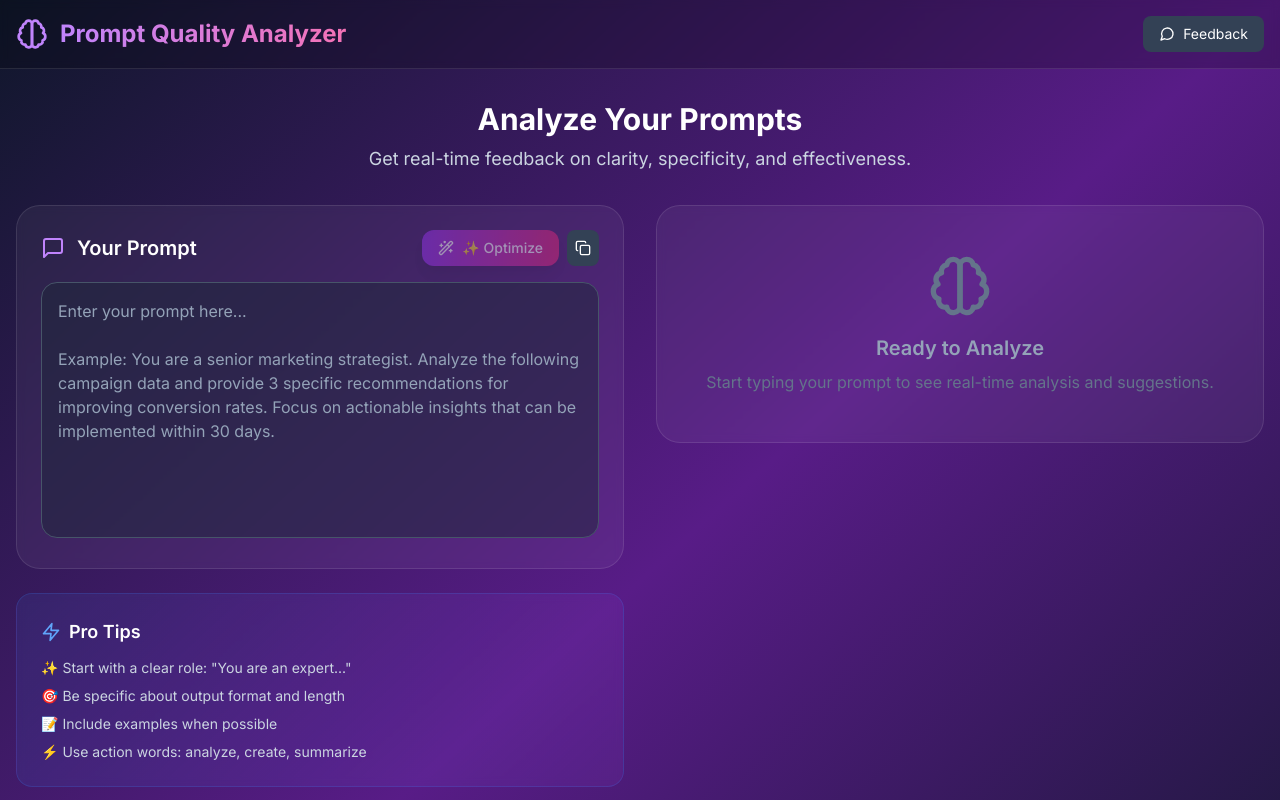
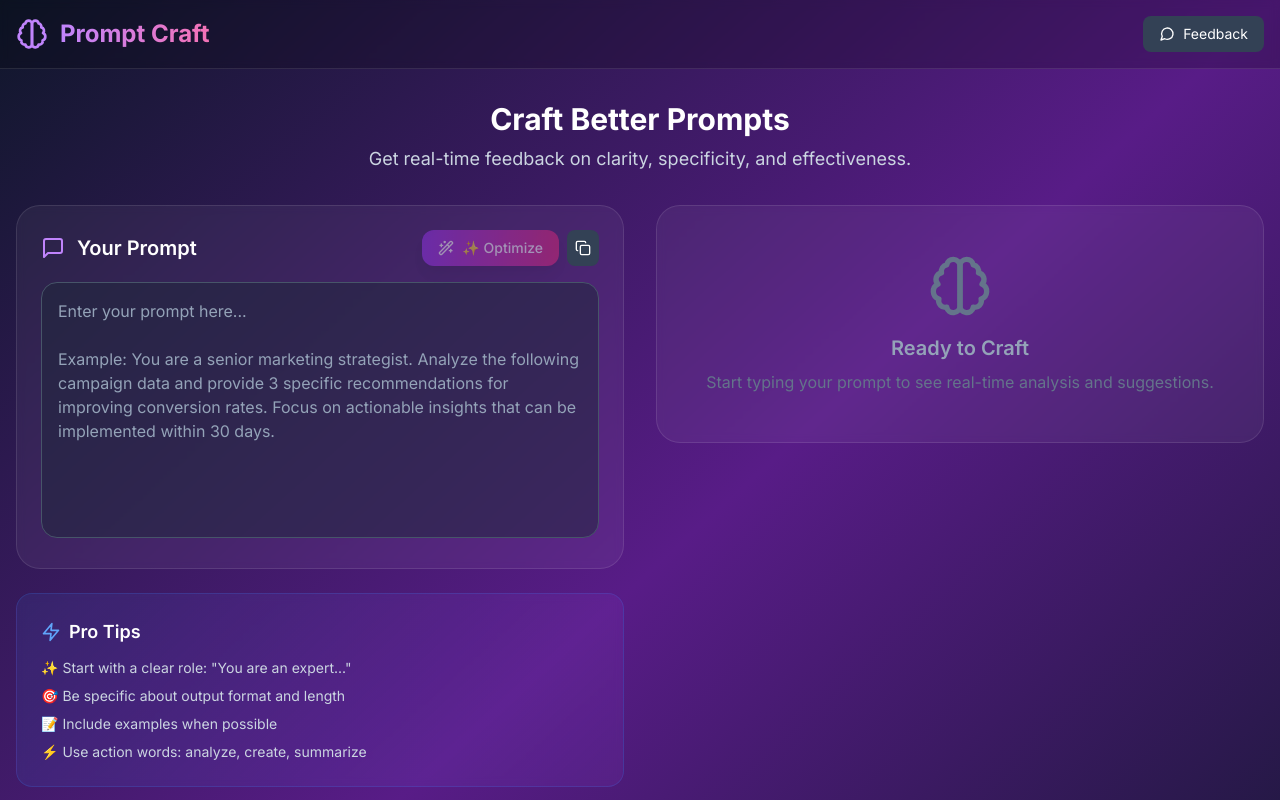
Before and after one commit to humaxai2025/PromptCraft, a React (Vite) app: page / in a window 1280 px wide. Shown: the top 800 px of the page. Built offline with nearby package versions, Linux system fonts and the light colour scheme; the HTML template or start-up script is replaced by a standard one.

Commit message:
Major bug fixes and simplifications

```diff
--- a/src/components/PromptQualityAnalyzer.jsx
+++ b/src/components/PromptQualityAnalyzer.jsx
@@ -14,7 +14,7 @@ import { optimizePrompt } from '../utils/promptOptimizer';
 
 const INDUSTRY_STANDARD = 85;
 
-function PromptQualityAnalyzer() {
+function PromptCraft() {
   const [prompt, setPrompt] = useState('');
   const [analysis, setAnalysis] = useState(null);
 
@@ -90,7 +90,7 @@ function PromptQualityAnalyzer() {
               <div className="flex items-center gap-3">
                 <Brain className="w-8 h-8 text-purple-400" />
                 <h1 className="text-xl sm:text-2xl font-bold bg-gradient-to-r from-purple-400 to-pink-400 bg-clip-text text-transparent">
-                  Prompt Quality Analyzer
+                  Prompt Craft
                 </h1>
               </div>
 
@@ -111,7 +111,7 @@ function PromptQualityAnalyzer() {
         <main className="container mx-auto px-4 py-8 max-w-7xl">
           <div className="space-y-8">
             <div className="text-center mb-8">
-              <h2 className="text-2xl sm:text-3xl font-bold text-white mb-2">Analyze Your Prompts</h2>
+              <h2 className="text-2xl sm:text-3xl font-bold text-white mb-2">Craft Better Prompts</h2>
               <p className="text-slate-300 text-base sm:text-lg max-w-2xl mx-auto">
                 Get real-time feedback on clarity, specificity, and effectiveness.
               </p>
@@ -289,7 +289,7 @@ Example: You are a senior marketing strategist. Analyze the following campaign d
                 ) : (
                   <div className="bg-white/5 backdrop-blur-sm rounded-2xl sm:rounded-3xl p-8 sm:p-12 border border-white/10 text-center">
                     <Brain className="w-12 h-12 sm:w-16 sm:h-16 text-slate-500 mx-auto mb-4" />
-                    <h4 className="text-lg sm:text-xl font-semibold text-slate-400 mb-2">Ready to Analyze</h4>
+                    <h4 className="text-lg sm:text-xl font-semibold text-slate-400 mb-2">Ready to Craft</h4>
                     <p className="text-slate-500 text-sm sm:text-base">Start typing your prompt to see real-time analysis and suggestions.</p>
                   </div>
                 )}
@@ -354,4 +354,4 @@ Example: You are a senior marketing strategist. Analyze the following campaign d
   );
 }
 
-export default PromptQualityAnalyzer;
+export default PromptCraft;
```
